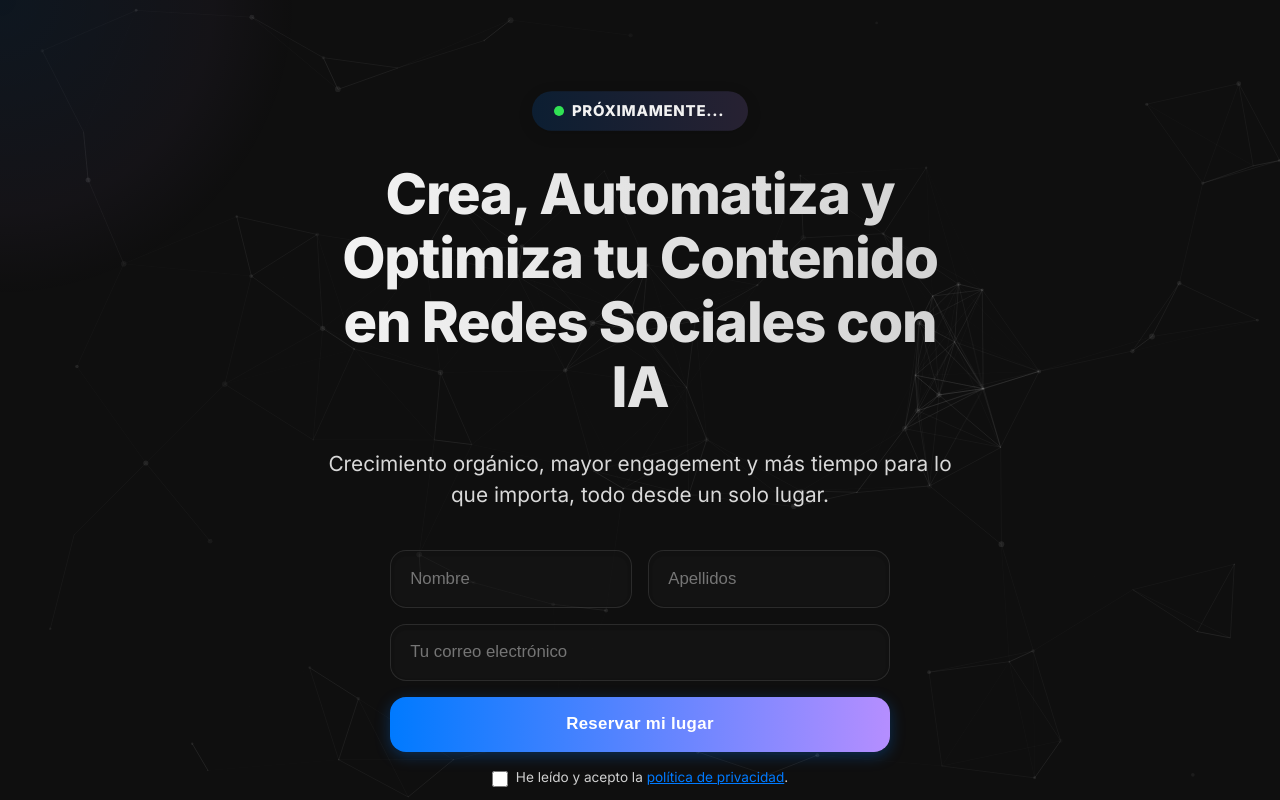
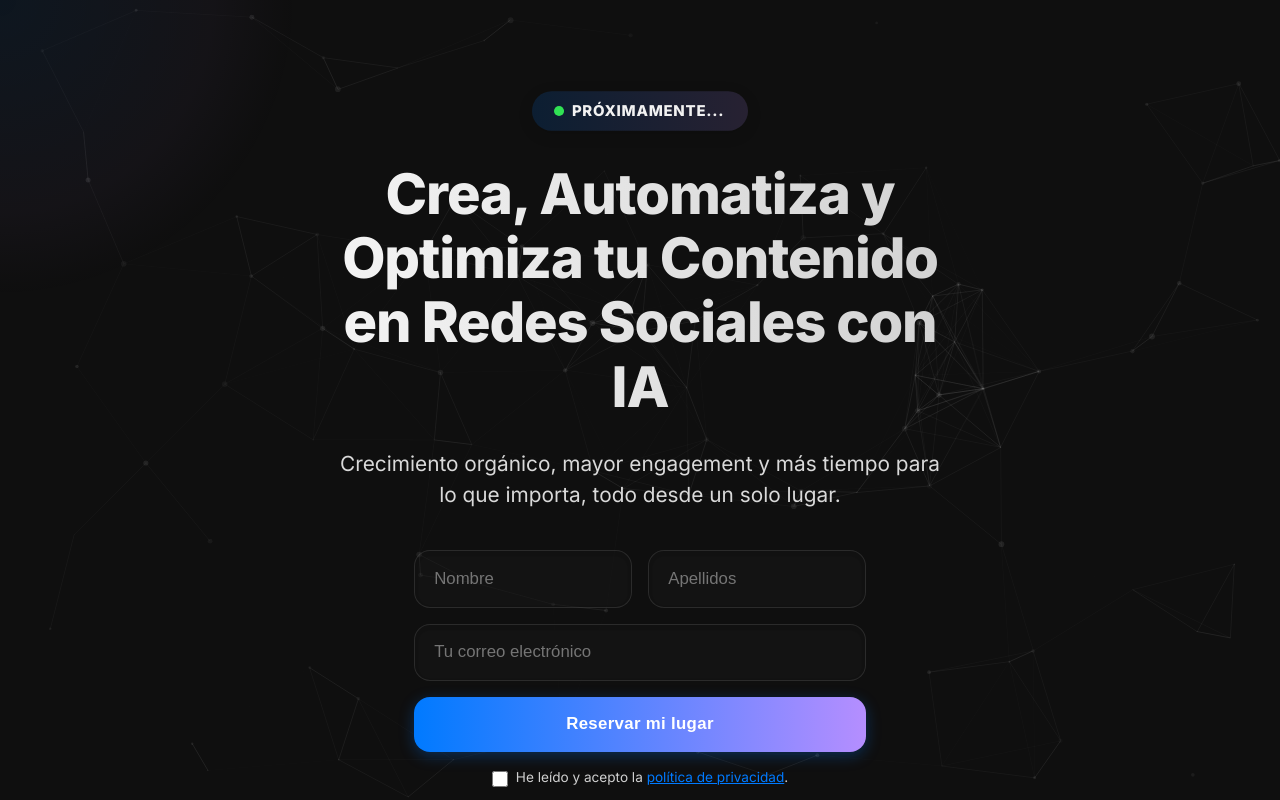
Before and after one commit to almaxro/almaxro.github.io, a plain HTML site: page index.html in a window 1280 px wide. Shown: the top 800 px of the page. Drawn offline with nearby package versions, Linux system fonts and the light colour scheme.

Commit message:
Add files via upload

```diff
--- a/index.html
+++ b/index.html
@@ -166,7 +166,7 @@
         align-items: center;
         justify-content: center;
         text-align: center;
-        padding: 2rem 1.5rem;
+        padding: 2rem 2.5rem;
         width: 100%;
         max-width: 700px;
         margin: 0 auto;
@@ -264,6 +264,7 @@
         gap: 1rem;
         width: 100%;
         max-width: 500px;
+        padding: 0 1.5rem;
         animation: fadeSlideUp 0.8s ease-out 0.8s both;
       }
 
```
